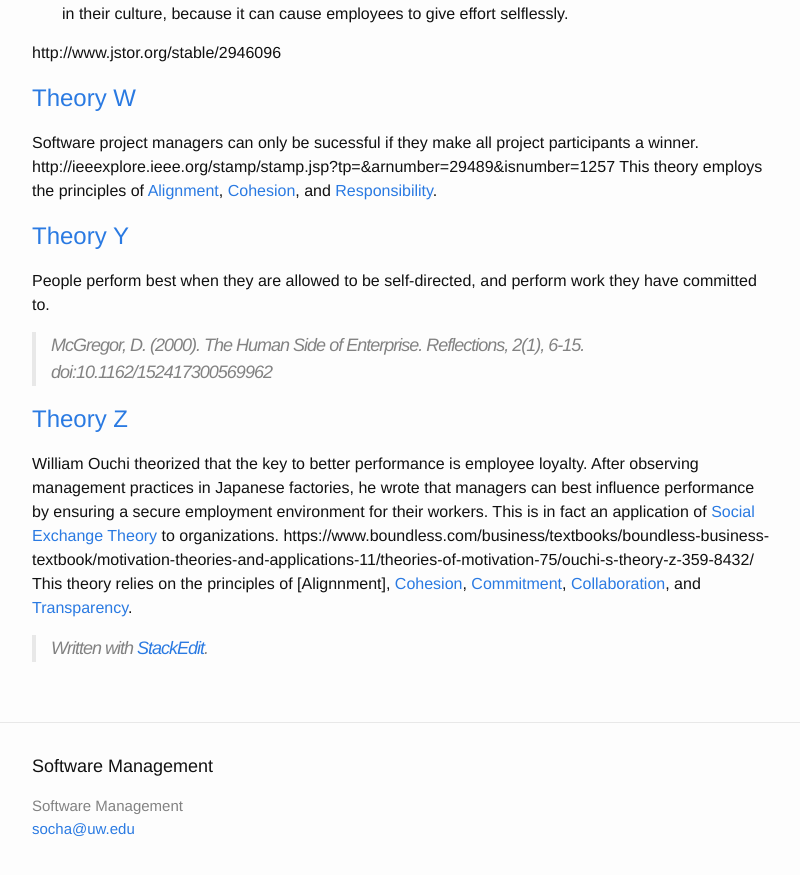
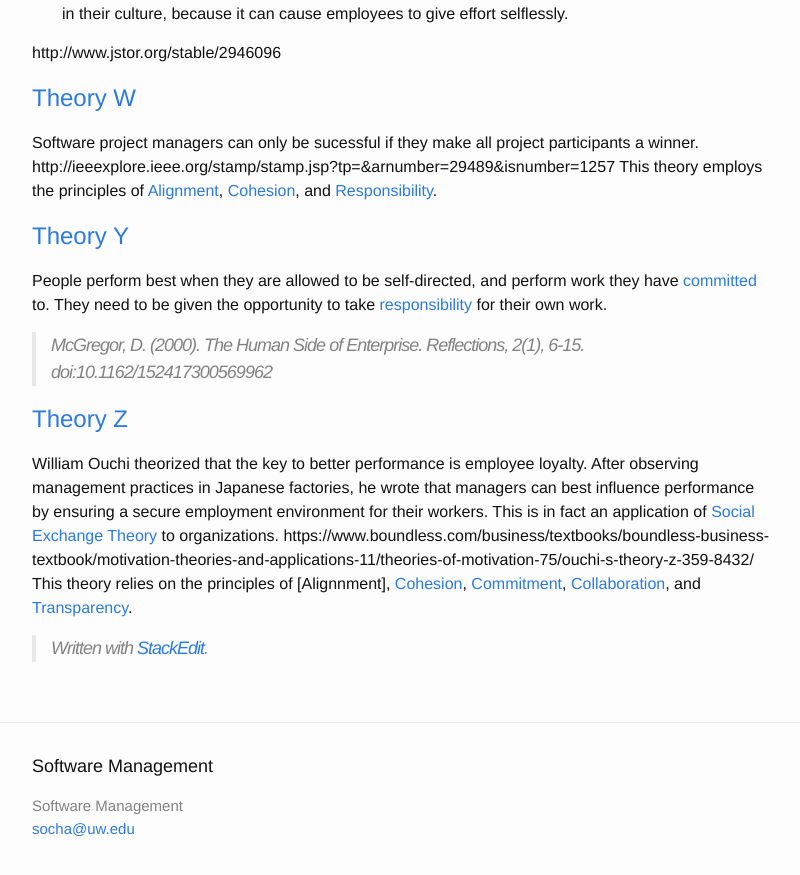
Before and after one commit to css566/css566.github.io, a Jekyll site: the page built from _posts/2016-04-28-Social_Theories_for_Software_Management.md, in a window 1280 px wide and 900 px high, scrolled down 636 px. Shown: the top 875 px of the window, without its empty margins (238-1038 px from the left). Built offline with Jekyll 4.4.1, drawn with Linux system fonts in a browser that asks for light colours; comment, search, counter and statistics services are not loaded.

Commit message:
Update 2016-04-28-Social_Theories_for_Software_Management.md
Added links to Principles for Theory Y.

```diff
--- a/_posts/2016-04-28-Social_Theories_for_Software_Management.md
+++ b/_posts/2016-04-28-Social_Theories_for_Software_Management.md
@@ -23,7 +23,7 @@ Software project managers can only be sucessful if they make all project partici
 http://ieeexplore.ieee.org/stamp/stamp.jsp?tp=&arnumber=29489&isnumber=1257
 This theory employs the principles of [Alignment], [Cohesion], and [Responsibility].
 # <a name="theory_y">Theory Y</a>
-People perform best when they are allowed to be self-directed, and perform work they have committed to.
+People perform best when they are allowed to be self-directed, and perform work they have [committed][Commitment] to.  They need to be given the opportunity to take [responsibility] for their own work.
 > McGregor, D. (2000). The Human Side of Enterprise. Reflections, 2(1), 6-15. doi:10.1162/152417300569962
 
 # <a name="theory_z">Theory Z</a>
```
